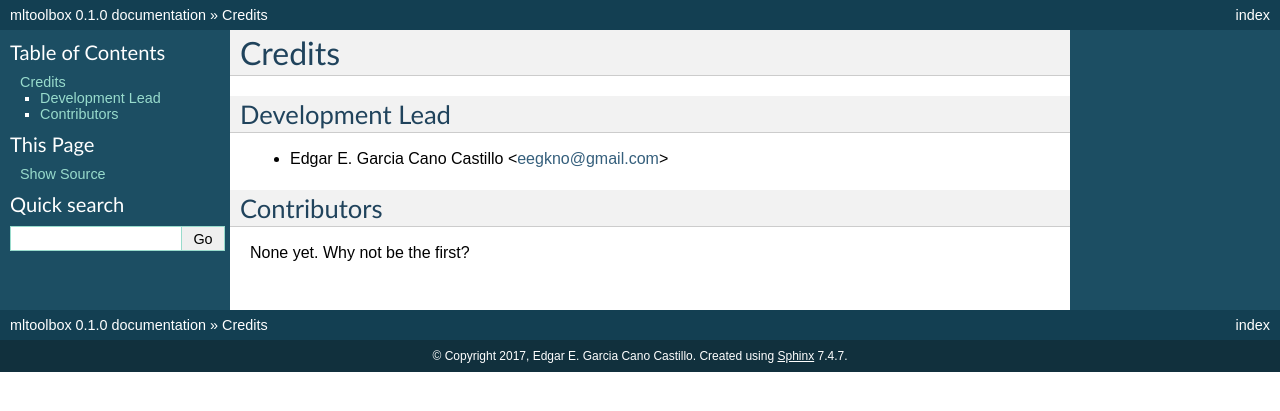
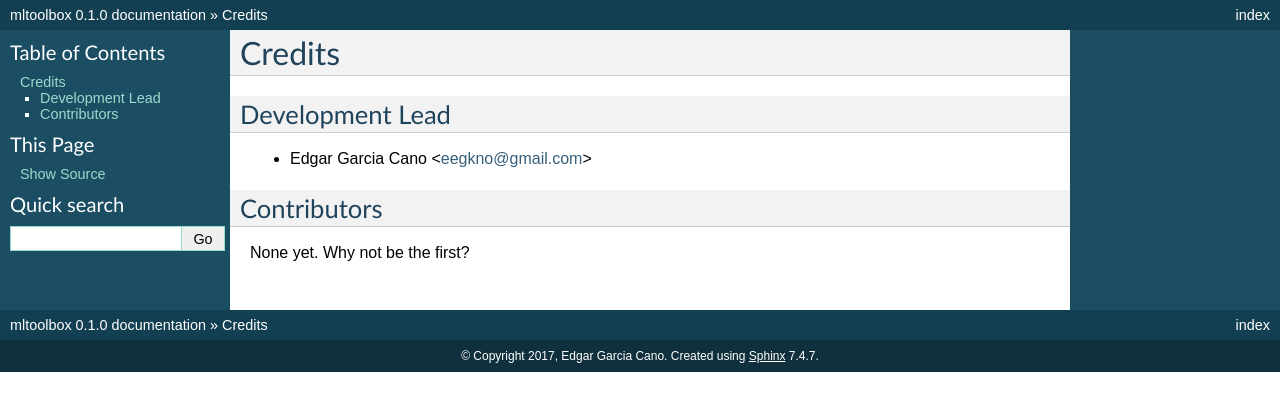
Before and after one commit to eegkno/mltoolbox, a Sphinx documentation site: the page built from docs/authors.rst, in a window 1280 px wide. Shown: the top 411 px of the page. Built offline with Sphinx 7.4.7, drawn with Linux system fonts in a browser that asks for light colours; pages that are not in the unit, such as notebooks, are missing from menus.

Commit message:
[misc|update] Author in configuration files

```diff
--- a/AUTHORS.rst
+++ b/AUTHORS.rst
@@ -5,7 +5,7 @@ Credits
 Development Lead
 ----------------
 
-* Edgar E. Garcia Cano Castillo <eegkno@gmail.com>
+* Edgar Garcia Cano <eegkno@gmail.com>
 
 Contributors
 ------------
--- a/docs/conf.py
+++ b/docs/conf.py
@@ -56,7 +56,7 @@ master_doc = 'index'
 
 # General information about the project.
 project = u'mltoolbox'
-copyright = u"2017, Edgar E. Garcia Cano Castillo"
+copyright = u"2017, Edgar Garcia Cano"
 
 # The version info for the project you're documenting, acts as replacement
 # for |version| and |release|, also used in various other places throughout
@@ -210,7 +210,7 @@ latex_elements = {
 latex_documents = [
     ('index', 'mltoolbox.tex',
      u'mltoolbox Documentation',
-     u'Edgar E. Garcia Cano Castillo', 'manual'),
+     u'Edgar Garcia Cano', 'manual'),
 ]
 
 # The name of an image file (relative to this directory) to place at
@@ -241,7 +241,7 @@ latex_documents = [
 man_pages = [
     ('index', 'mltoolbox',
      u'mltoolbox Documentation',
-     [u'Edgar E. Garcia Cano Castillo'], 1)
+     [u'Edgar Garcia Cano'], 1)
 ]
 
 # If true, show URL addresses after external links.
@@ -256,7 +256,7 @@ man_pages = [
 texinfo_documents = [
     ('index', 'mltoolbox',
      u'mltoolbox Documentation',
-     u'Edgar E. Garcia Cano Castillo',
+     u'Edgar Garcia Cano',
      'mltoolbox',
      'One line description of project.',
      'Miscellaneous'),
--- a/mltoolbox/__init__.py
+++ b/mltoolbox/__init__.py
@@ -1,5 +1,5 @@
 # -*- coding: utf-8 -*-
 
-__author__ = """Edgar E. Garcia Cano Castillo"""
+__author__ = """Edgar Garcia Cano"""
 __email__ = 'eegkno@gmail.com'
 __version__ = '0.1.0'
```
Also changed, not shown: setup.py (+1 -6 lines), .travis.yml, 2 other files.
